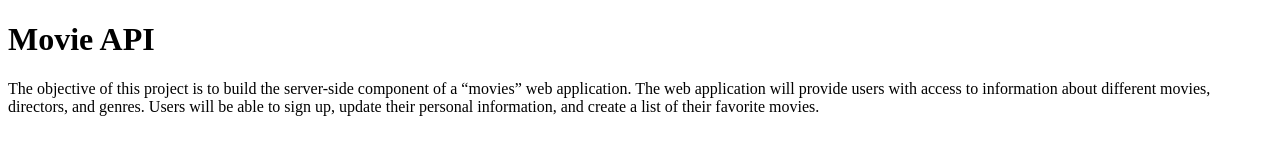
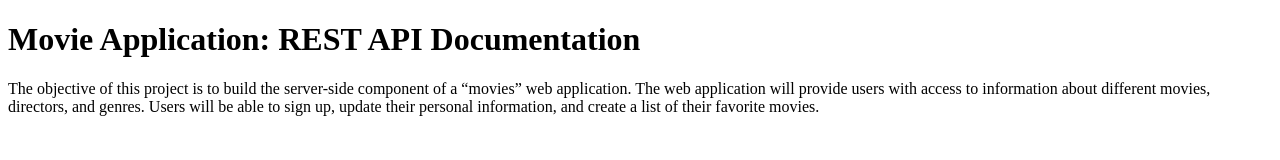
Before and after one commit to janeweggenmann/cinemAPI, a website: page documentation.html in a window 1280 px wide. Drawn offline with Linux system fonts and the light colour scheme.

Commit message:
Update documentation.html

```diff
--- a/documentation.html
+++ b/documentation.html
@@ -7,7 +7,7 @@
   </head>
 
   <body>
-    <h1>Movie API</h1>
+    <h1>Movie Application: REST API Documentation</h1>
     <p>
       The objective of this project is to build the server-side component of a
       “movies” web application. The web application will provide users with
```
